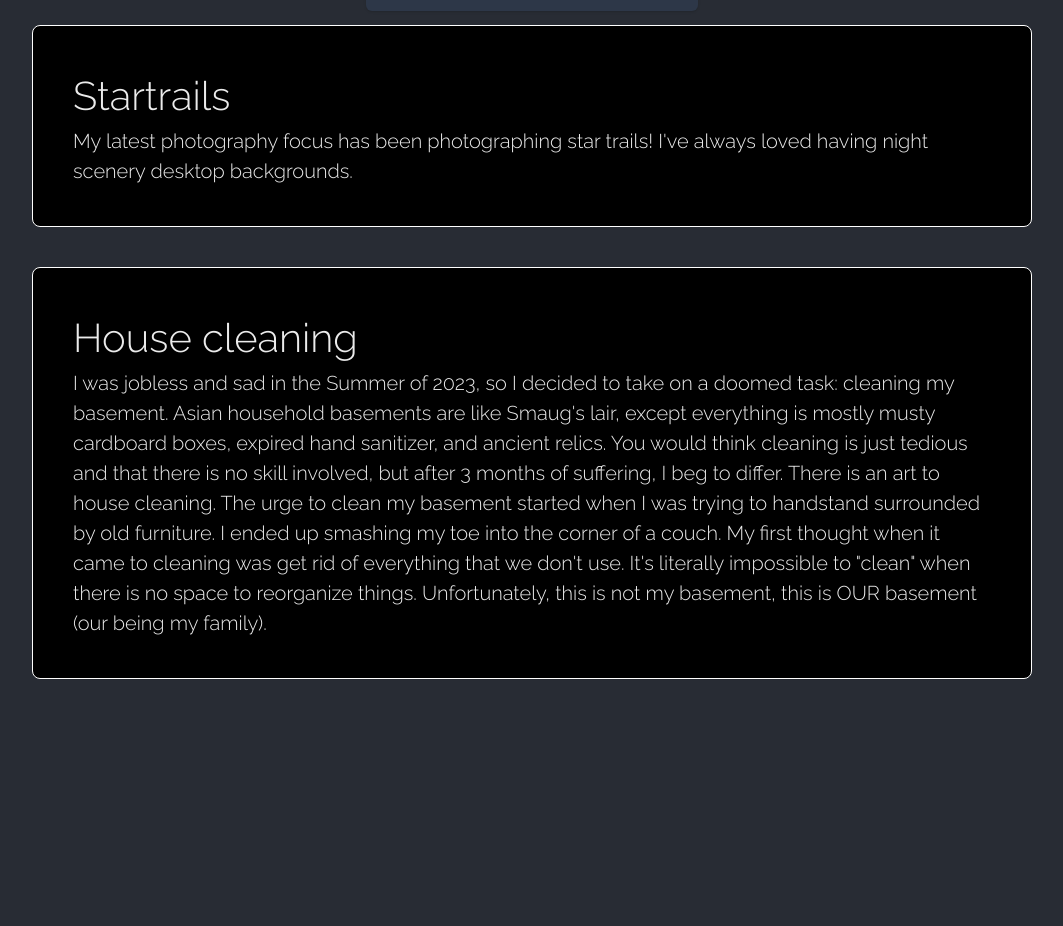
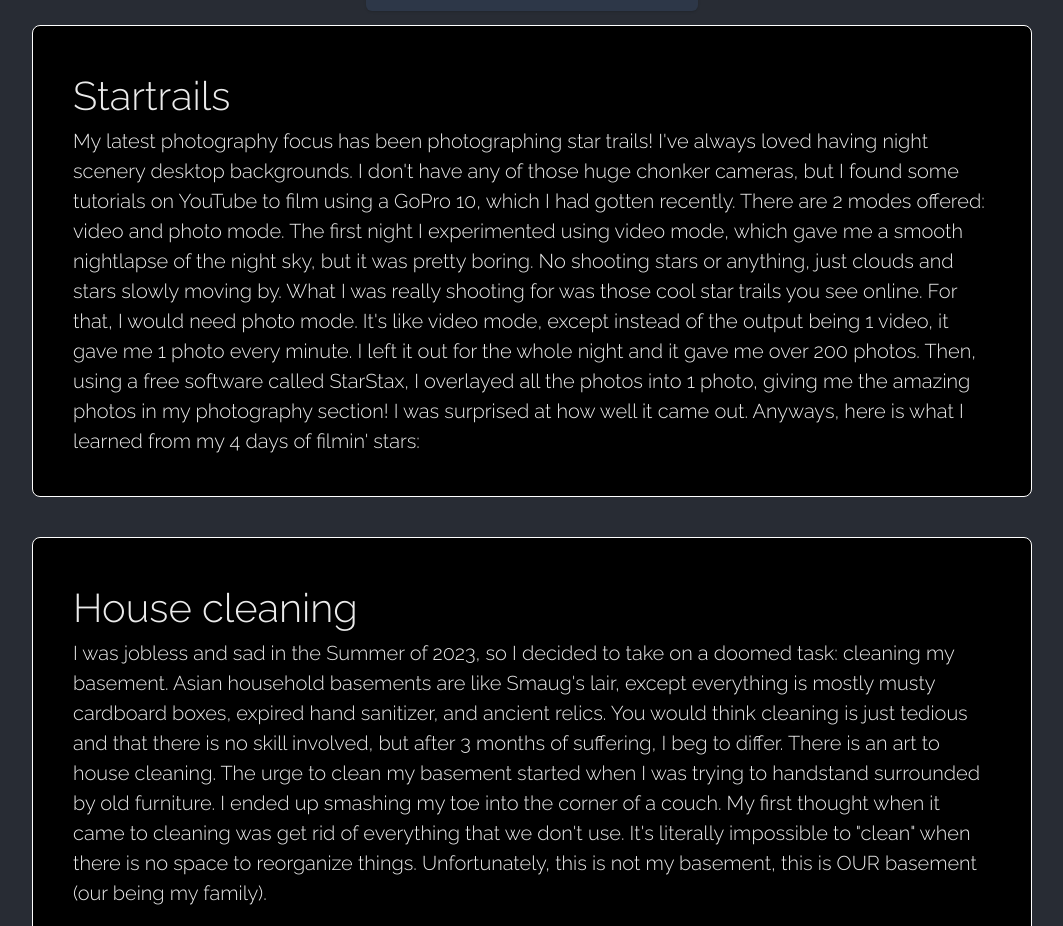
Before and after one commit to LeCitrus/LeCitrus.github.io, a React (Create React App) app: page /about-me in a window 1280 px wide. Shown: the part 789-1715 px from the top of the page, without its empty margins (108-1171 px from the left). Before the commit the page ends 1488 px from the top, so only its background shows below. Built offline with nearby package versions, Linux system fonts and the light colour scheme; a web font is replaced by a local one.

Commit message:
added img + to blog

```diff
--- a/src/pages/about-me.tsx
+++ b/src/pages/about-me.tsx
@@ -5,7 +5,15 @@ import Blog from "../components/Blog"
 import {Card, Center, Text} from "@chakra-ui/react";
 import { createIcon } from "@chakra-ui/react";
 
-const startrails = `My latest photography focus has been photographing star trails! I've always loved having night scenery desktop backgrounds.`
+const startrails = `My latest photography focus has been photographing star trails! I've always loved having night scenery desktop backgrounds.
+I don't have any of those huge chonker cameras, but I found some tutorials on YouTube to film using a GoPro 10, which I had gotten
+recently. There are 2 modes offered: video and photo mode. The first night I experimented using video mode, which gave me a smooth
+nightlapse of the night sky, but it was pretty boring. No shooting stars or anything, just clouds and stars slowly moving by. What I was
+really shooting for was those cool star trails you see online. For that, I would need photo mode. It's like video mode, except instead of the output
+being 1 video, it gave me 1 photo every minute. I left it out for the whole night and it gave me over 200 photos. Then, using a free software called
+StarStax, I overlayed all the photos into 1 photo, giving me the amazing photos in my photography section! I was surprised at how well it came out.
+Anyways, here is what I learned from my 4 days of filmin' stars: `
+
 const housecleaning = `I was jobless and sad in the Summer of 2023, so I decided to take on a doomed task:
 cleaning my basement. Asian household basements are like Smaug's lair, except everything is mostly musty cardboard boxes,
 expired hand sanitizer, and ancient relics. You would think cleaning is just tedious and that there is no skill involved, but
--- a/src/pages/hobbies.tsx
+++ b/src/pages/hobbies.tsx
@@ -13,6 +13,7 @@ import p3 from '../images/photo3.jpg';
 import p4 from '../images/photo4.jpg';
 import p5 from '../images/photo5.jpg';
 import p6 from '../images/photo6.jpg';
+import p7 from '../images/photo7.jpg';
 import ImageComponent from '../components/ImageComponent';
 
 const Hobbies = () => {
@@ -58,6 +59,7 @@ const Hobbies = () => {
             <ImageComponent src={p4} title="Fog" description="Mountain fog after rain"/>
             <ImageComponent src={p5} title="Flowing Water" description="Experimenting with long exposure"/>
             <ImageComponent src={p6} title="Star Trails" description="Experimenting with image layering"/>
+            <ImageComponent src={p7} title="Star Trails 2" description="Added a lil crane :)"/>
           </SimpleGrid>
         </Center>
       </div>
```
Also changed, not shown: 1 other file (tests, documents, lock files or other folders).
